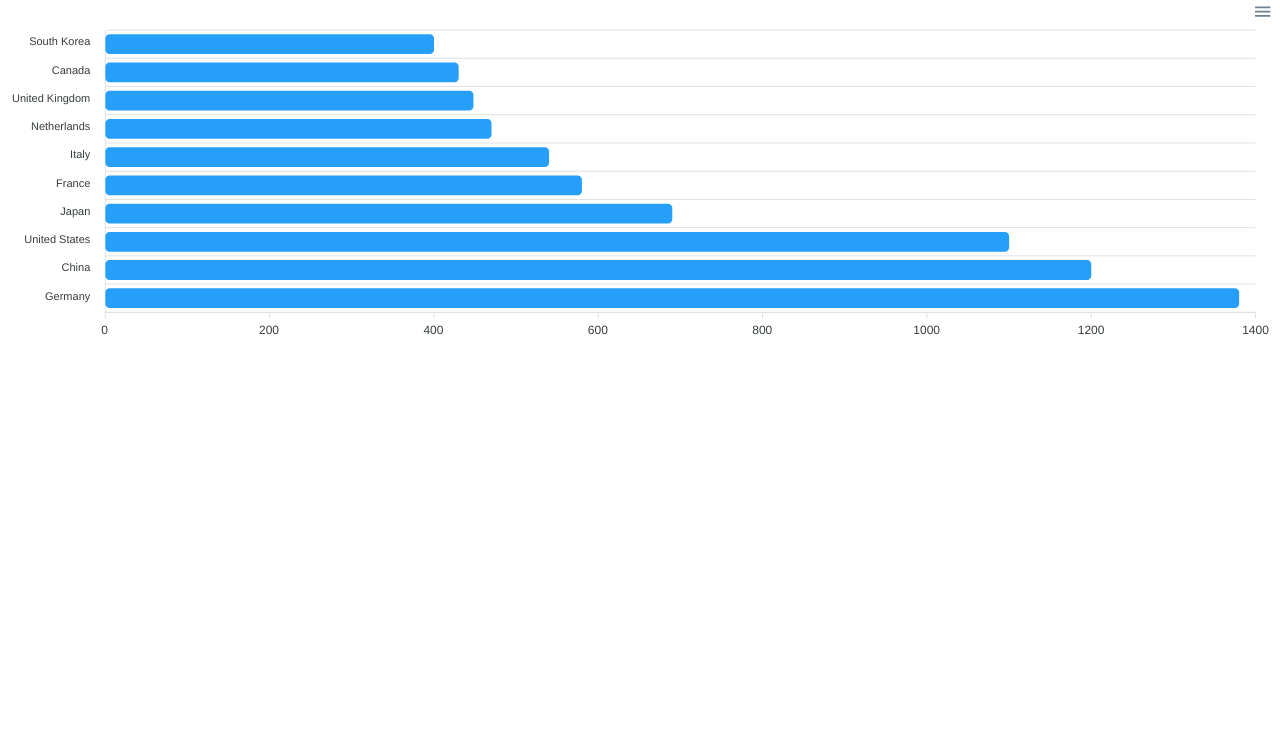
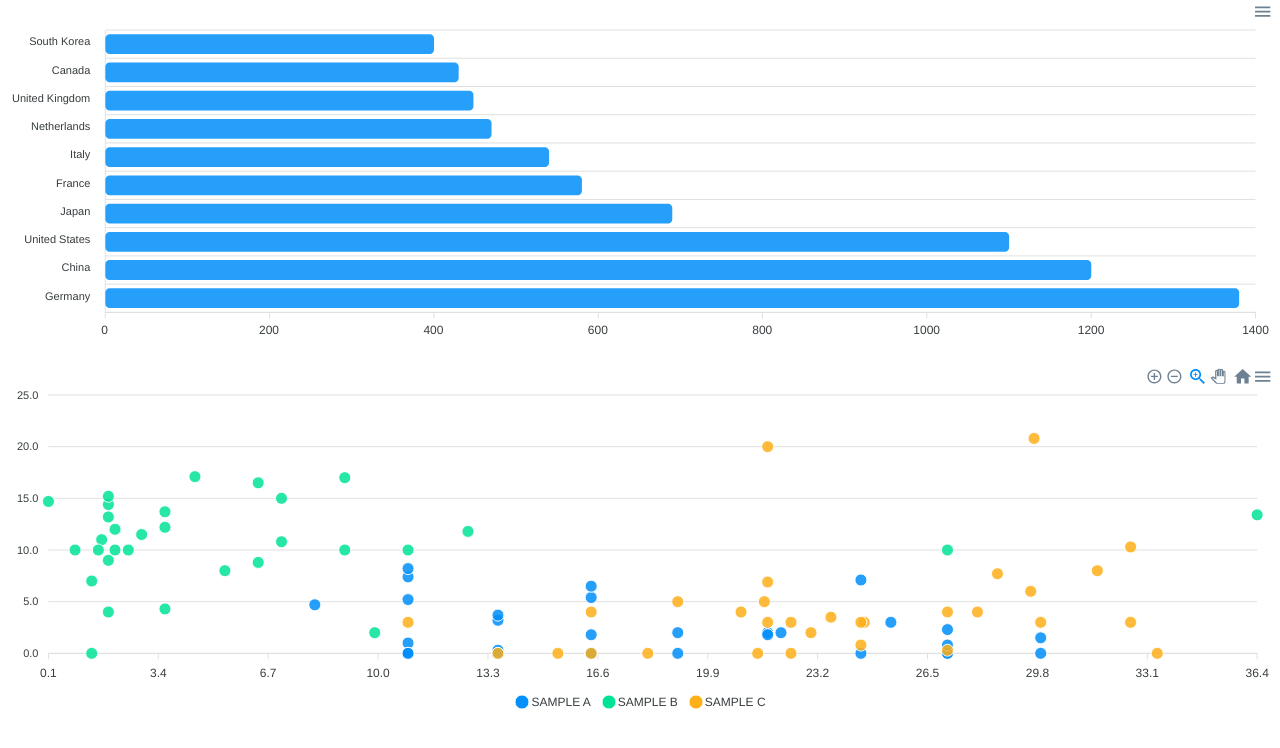
Before and after one commit to YasminMartinsDeBrito/minehr, a React (Create React App) app: page / in a window 1280 px wide. Shown: the top 748 px of the page. Built offline with nearby package versions, Linux system fonts and the light colour scheme.

Commit message:
feat: criei o grafico de scartter e a pagina app.css

```diff
--- a/src/App.js
+++ b/src/App.js
@@ -1,4 +1,4 @@
-
+import "./app.css"
 import Bar from "./components/Bar";
 import Scatter from "./components/Scatter";
 
@@ -7,11 +7,10 @@
 
 
   return (
-    <>
+    <main>
       <Bar/>
-
       <Scatter/>
-    </>
+    </main>
   );
 }
 
--- /dev/null
+++ b/src/app.css
@@ -0,0 +1,5 @@
+main{
+    display: flex;
+    justify-content: space-between;
+    flex-wrap: wrap;
+}
--- a/src/components/Bar/styles.css
+++ b/src/components/Bar/styles.css
@@ -1,3 +1,3 @@
 #chart{
-
+    width: 100%;
 }
--- a/src/components/Scatter/index.jsx
+++ b/src/components/Scatter/index.jsx
@@ -1,8 +1,52 @@
-import ApexCharts from "apexcharts";
+import { useState } from "react";
+import ReactApexChart from "react-apexcharts";
 
 
 const Scatter = () => {
+    const [scartter, setScartter] = useState({
+        series: [{
+          name: "SAMPLE A",
+          data: [
+          [16.4, 5.4], [21.7, 2], [25.4, 3], [19, 2], [10.9, 1], [13.6, 3.2], [10.9, 7.4], [10.9, 0], [10.9, 8.2], [16.4, 0], [16.4, 1.8], [13.6, 0.3], [13.6, 0], [29.9, 0], [27.1, 2.3], [16.4, 0], [13.6, 3.7], [10.9, 5.2], [16.4, 6.5], [10.9, 0], [24.5, 7.1], [10.9, 0], [8.1, 4.7], [19, 0], [21.7, 1.8], [27.1, 0], [24.5, 0], [27.1, 0], [29.9, 1.5], [27.1, 0.8], [22.1, 2]]
+        },{
+          name: "SAMPLE B",
+          data: [
+          [36.4, 13.4], [1.7, 11], [5.4, 8], [9, 17], [1.9, 4], [3.6, 12.2], [1.9, 14.4], [1.9, 9], [1.9, 13.2], [1.4, 7], [6.4, 8.8], [3.6, 4.3], [1.6, 10], [9.9, 2], [7.1, 15], [1.4, 0], [3.6, 13.7], [1.9, 15.2], [6.4, 16.5], [0.9, 10], [4.5, 17.1], [10.9, 10], [0.1, 14.7], [9, 10], [12.7, 11.8], [2.1, 10], [2.5, 10], [27.1, 10], [2.9, 11.5], [7.1, 10.8], [2.1, 12]]
+        },{
+          name: "SAMPLE C",
+          data: [
+          [21.7, 3], [23.6, 3.5], [24.6, 3], [29.9, 3], [21.7, 20], [23, 2], [10.9, 3], [28, 4], [27.1, 0.3], [16.4, 4], [13.6, 0], [19, 5], [22.4, 3], [24.5, 3], [32.6, 3], [27.1, 4], [29.6, 6], [31.6, 8], [21.6, 5], [20.9, 4], [22.4, 0], [32.6, 10.3], [29.7, 20.8], [24.5, 0.8], [21.4, 0], [21.7, 6.9], [28.6, 7.7], [15.4, 0], [18.1, 0], [33.4, 0], [16.4, 0]]
+        }],
+        options: {
+          chart: {
+            height: 350,
+            type: 'scatter',
+            zoom: {
+              enabled: true,
+              type: 'xy'
+            }
+          },
+          xaxis: {
+            tickAmount: 10,
+            labels: {
+              formatter: function(val) {
+                return parseFloat(val).toFixed(1)
+              }
+            }
+          },
+          yaxis: {
+            tickAmount: 7
+          }
+        },
+    })
 
+    return (
+        <>
+        <div id="chart">
+            <ReactApexChart options={scartter.options} series={scartter.series} type="scatter" height={350} />
+        </div>
+        </>
+    )
 }
 
 export default Scatter
```
